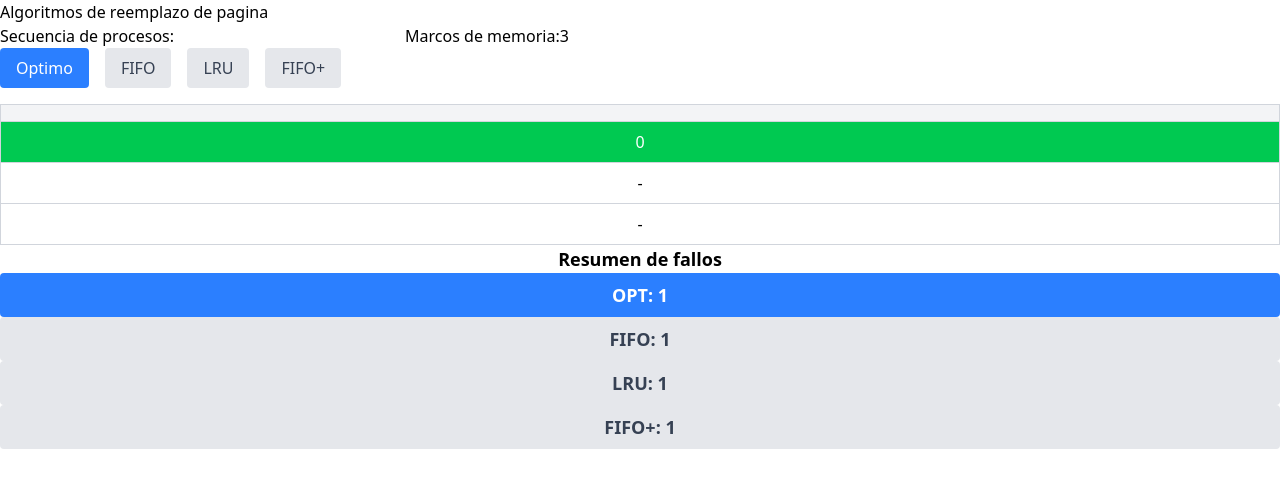
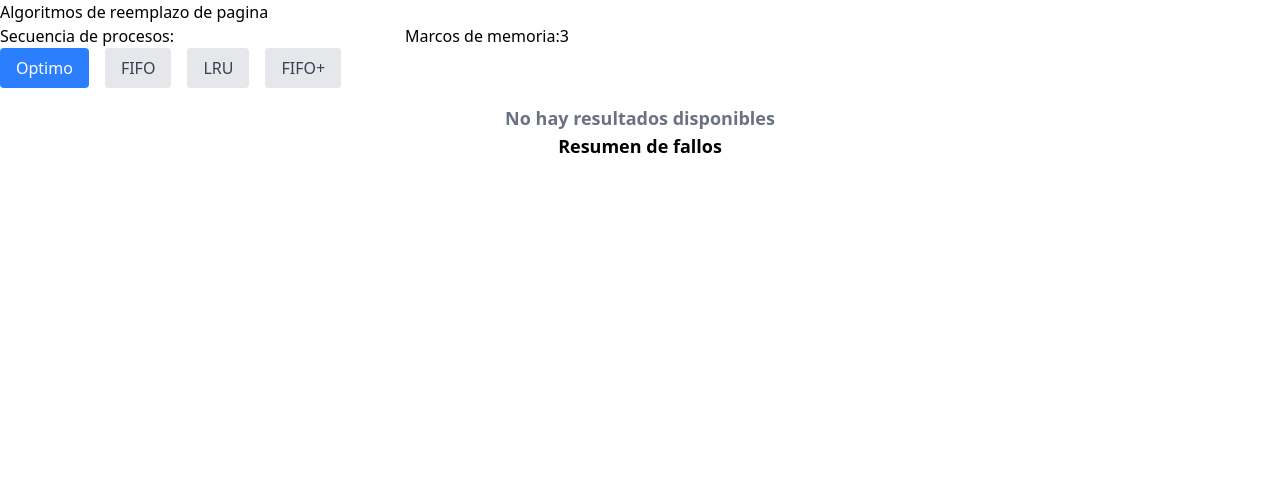
Before and after one commit to weswinng/page_replacement_algorithms, a React (Vite) app: page / in a window 1280 px wide. Shown: the top 488 px of the page. Built offline with nearby package versions, Linux system fonts and the light colour scheme.

Commit message:
Improve FaultsSummary and SimulationTable components: add sequence check in FaultsSummary and display message when no results are available in SimulationTable

```diff
--- a/src/components/FaultsSummary.jsx
+++ b/src/components/FaultsSummary.jsx
@@ -4,15 +4,21 @@ import { usePageReplacement } from '../context/PageReplacementContext'
 
 const FaultsSummary = ({ selectedAlgorithm }) => {
   const { sequence, frames } = usePageReplacement()
-  const faultsFifo = FIFO(sequence, frames).pageFaults
-  const faultsLru = LRU(sequence, frames).pageFaults
-  const faultsOpt = OPT(sequence, frames).pageFaults
-  const faultsFifoPlus = FIFOplus(sequence, frames).pageFaults
+
+  // Verificar si sequence está vacío
+  const isSequenceEmpty = !sequence.trim()
+
+  const faultsFifo = !isSequenceEmpty ? FIFO(sequence, frames).pageFaults : null
+  const faultsLru = !isSequenceEmpty ? LRU(sequence, frames).pageFaults : null
+  const faultsOpt = !isSequenceEmpty ? OPT(sequence, frames).pageFaults : null
+  const faultsFifoPlus = !isSequenceEmpty ? FIFOplus(sequence, frames).pageFaults : null
 
   return (
     <>
       <ul>
         <li className='text-center text-lg font-bold'>Resumen de fallos</li>
+        {!isSequenceEmpty && (
+          <>
             <li
               className={`text-center text-lg font-bold px-4 py-2 rounded ${
                 selectedAlgorithm === 'optimo' ? 'bg-blue-500 text-white' : 'bg-gray-200 text-gray-700'
@@ -34,7 +40,6 @@ const FaultsSummary = ({ selectedAlgorithm }) => {
             >
               LRU: {faultsLru}
             </li>
-
             <li
               className={`text-center text-lg font-bold px-4 py-2 rounded ${
                 selectedAlgorithm === 'fifo+' ? 'bg-blue-500 text-white' : 'bg-gray-200 text-gray-700'
@@ -42,6 +47,8 @@ const FaultsSummary = ({ selectedAlgorithm }) => {
             >
               FIFO+: {faultsFifoPlus}
             </li>
+          </>
+        )}
       </ul>
     </>
   )
--- a/src/components/SimulationTable.jsx
+++ b/src/components/SimulationTable.jsx
@@ -4,6 +4,15 @@ import { usePageReplacement } from '../context/PageReplacementContext'
 
 const SimulationTable = ({ selectedAlgorithm }) => {
   const { sequence, frames } = usePageReplacement()
+
+  if (!sequence.trim()) {
+    return (
+      <div className='text-center text-lg font-bold text-gray-500'>
+        No hay resultados disponibles
+      </div>
+    )
+  }
+
   const results = () => {
     switch (selectedAlgorithm) {
       case 'optimo':
```
Lines whose indentation alone changed are shown as unchanged.
